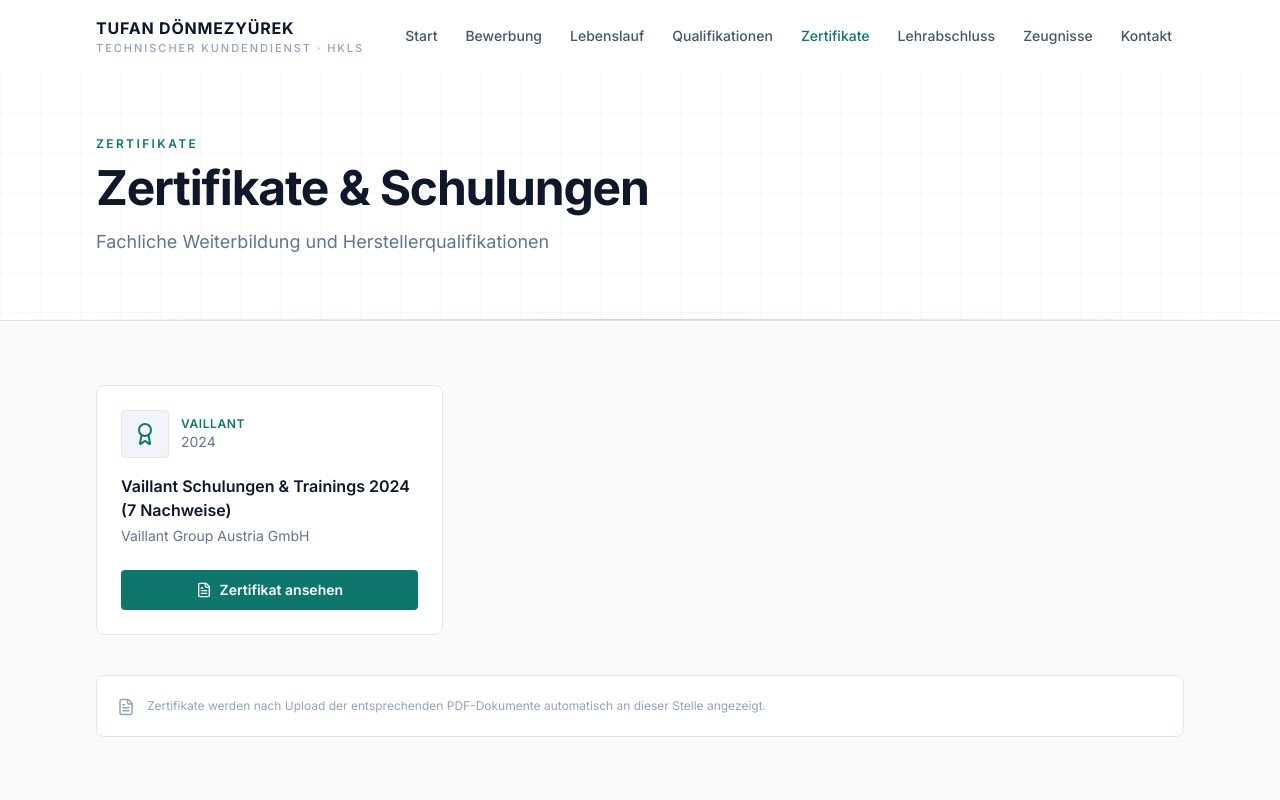
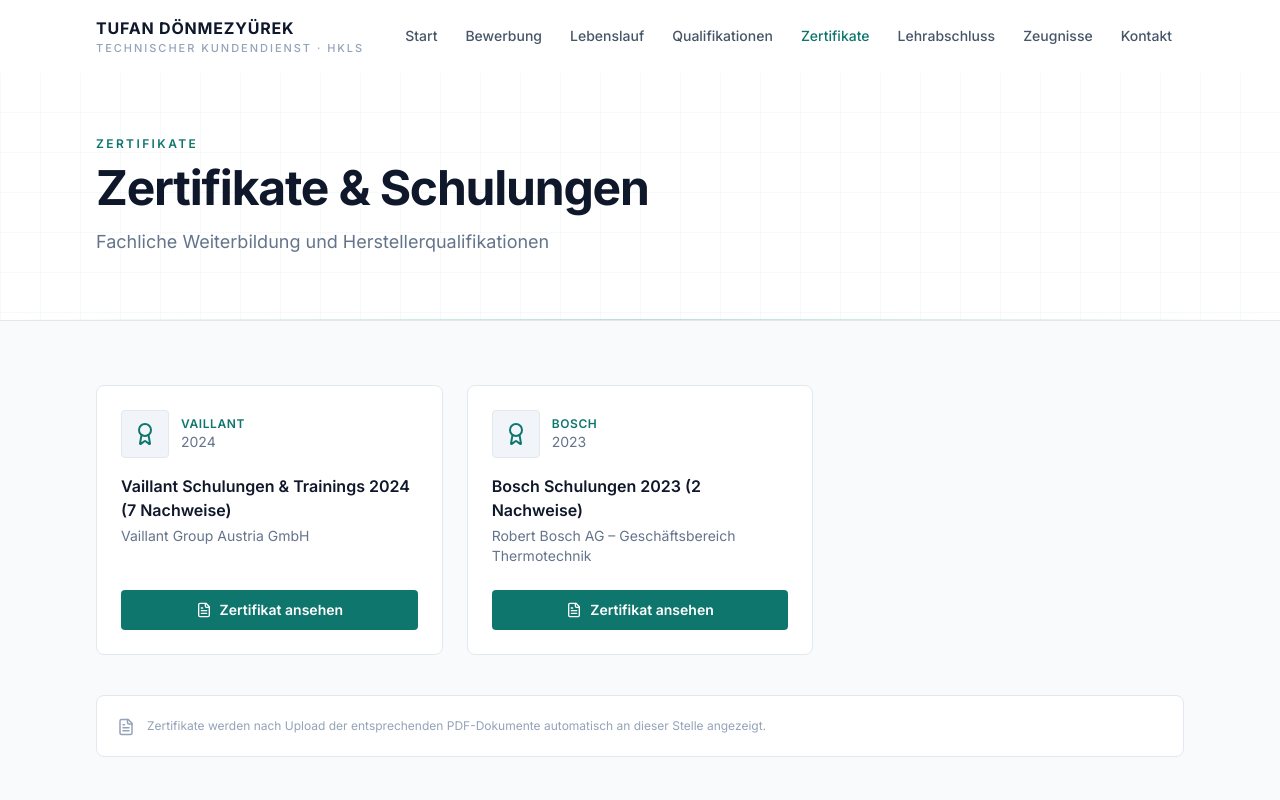
Before and after one commit to tufan8877/TufanDonmezyurek, a React (Vite) app: page /zertifikate in a window 1280 px wide. Shown: the top 800 px of the page. Built offline with nearby package versions, Linux system fonts and the light colour scheme.

Commit message:
Bosch Zertifikate mit PDF-Pfad ergänzen

```diff
--- a/src/data/certificates.ts
+++ b/src/data/certificates.ts
@@ -15,9 +15,15 @@ export const certificates: Certificate[] = [
     year: '2024',
     filePath: '/Vaillant-Zertifikate-2024.pdf',
   },
+  {
+    manufacturer: 'Bosch',
+    courseName: 'Bosch Schulungen 2023 (2 Nachweise)',
+    issuer: 'Robert Bosch AG – Geschäftsbereich Thermotechnik',
+    year: '2023',
+    filePath: '/Bosch-Zertifikate-2023.pdf',
+  },
 ];
 
 export const certificatePlaceholders: string[] = [
-  'Junkers / Bosch',
   'Wolf',
 ];
```
